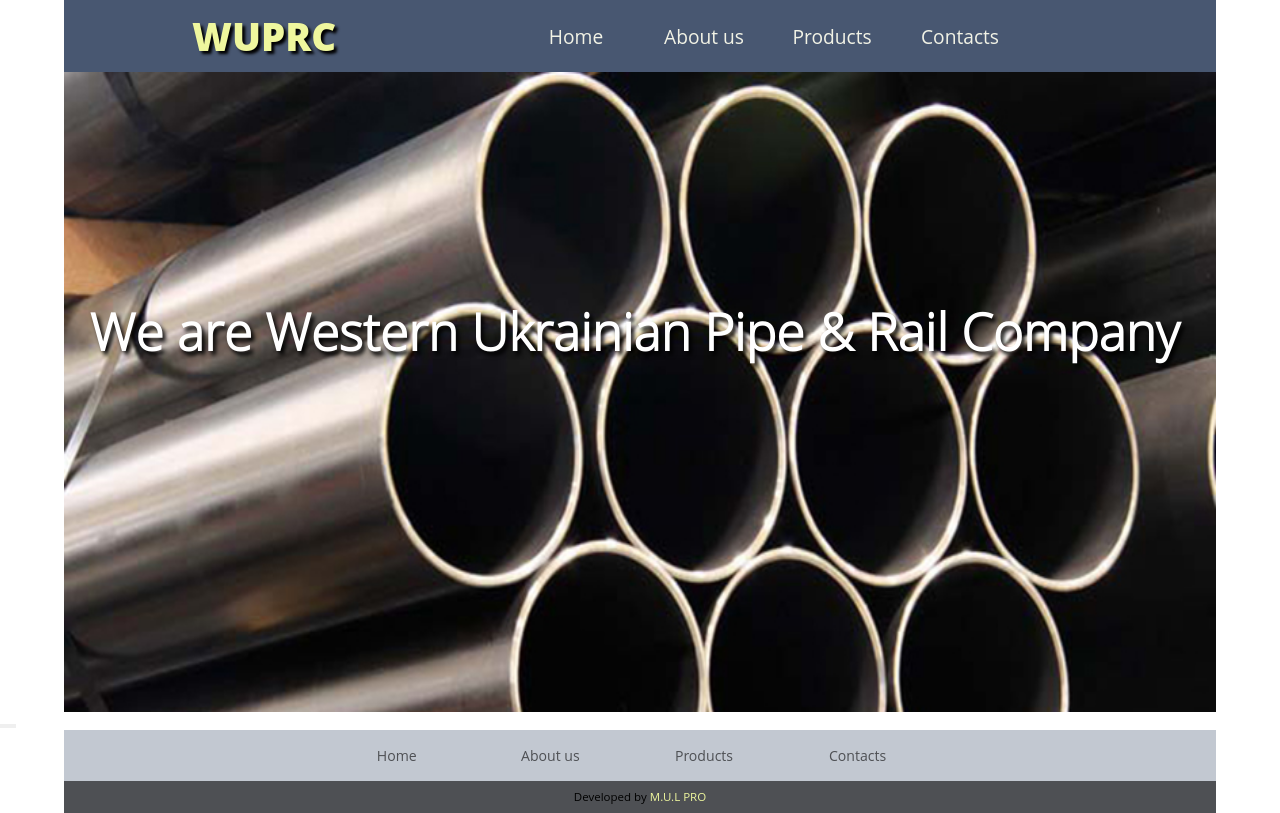
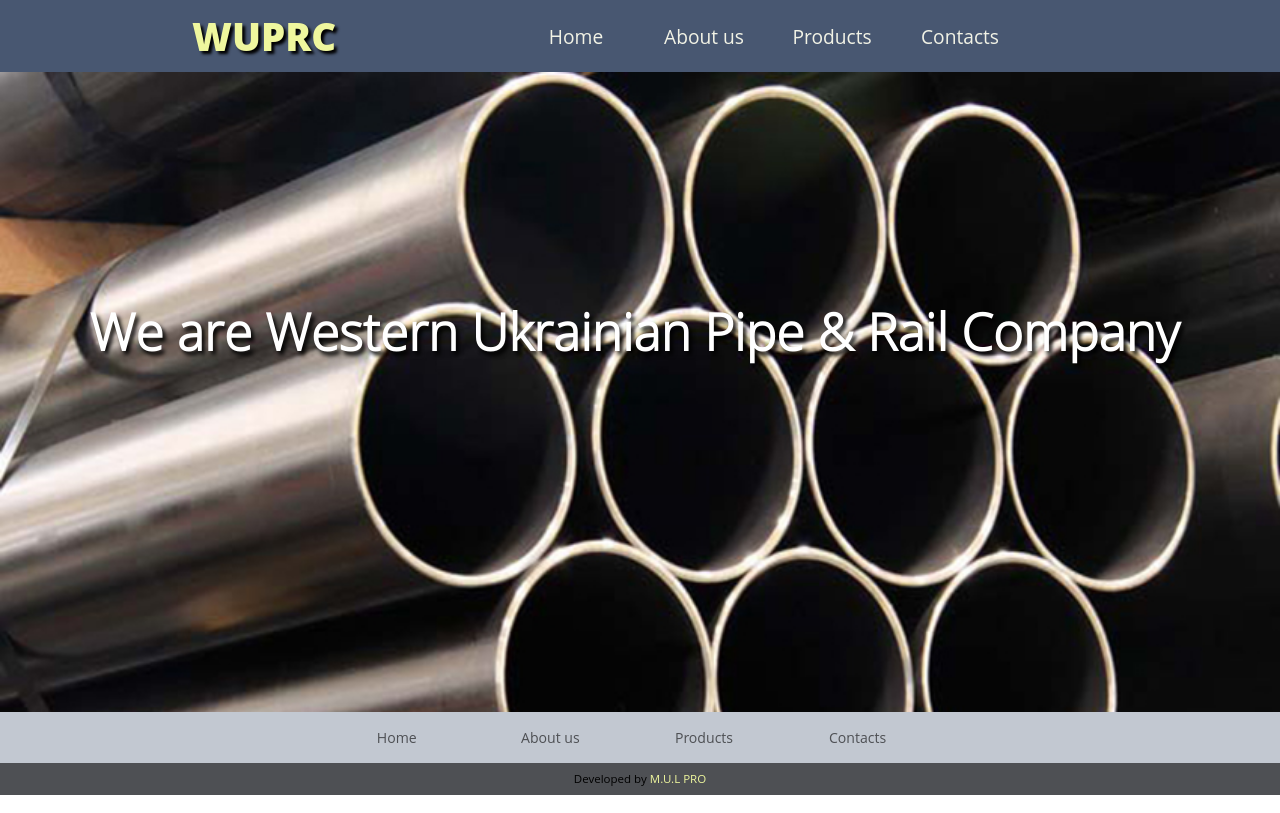
Before and after one commit to jul4ajka/WUPRC, a plain HTML site: page index.html in a window 1280 px wide. Drawn offline with nearby package versions, Linux system fonts and the light colour scheme.

Commit message:
owlcarousel fix bug

```diff
--- a/index.html
+++ b/index.html
@@ -284,7 +284,7 @@
 
     </div>
     <script src="libs/jquery-3.2.1.js"></script>
-    <script src="libs/docs/assets/owlcarousel/owl.carousel.min.js"></script>
+    <script src="libs/dist/owl.carousel.js"></script>
     <script src="script.js"></script>
     <script src="validation.js"></script>
     <script src="ajaxForm.js"></script>
--- a/style.css
+++ b/style.css
@@ -105,7 +105,7 @@ body {
 /*about , header, footer*/
 
 header {
-    width: 90vw;
+    width: 100vw;
     height: 9vh;
     background-color: #485771;
     margin: 0 auto;
@@ -301,10 +301,10 @@ header {
 }
 
 #footer-menu {
-    width: 90vw;
-    height: 4vw;
-    background-color: #c2c8d1;
-    margin: 0 auto;
+	width: 100vw;
+	height: 4vw;
+	background-color: #c2c8d1;
+	margin: 0 auto;
 }
 
 #container3 {
@@ -340,7 +340,7 @@ header {
 }
 
 #copyright {
-    width: 90vw;
+	  width: 100vw;
     height: 4vh;
     background-color: #4e5054;
     margin: 0 auto;
@@ -544,7 +544,7 @@ input[type="button"]:active {
 
 #title_photo_img {
     margin: 0 auto;
-    width: 90vw;
+		width: 100vw;
     height: 80vh;
 }
 
```
